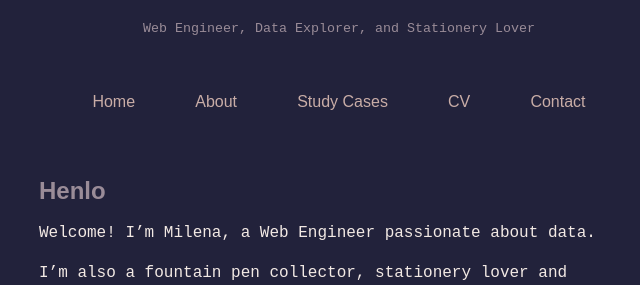
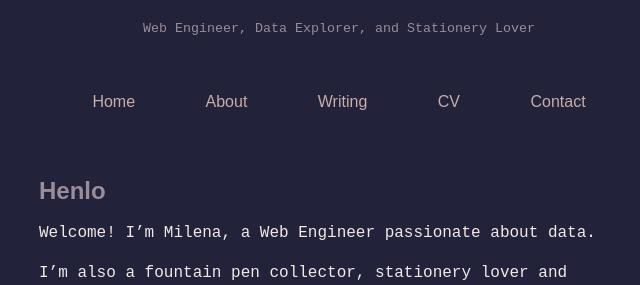
Before and after one commit to mil3na/mil3na.github.io, a Jekyll site: the page built from index.md, in a window 1280 px wide. Shown: the part 180-465 px from the top of the page, without its empty margins (301-941 px from the left). Built offline with Jekyll 4.4.1, drawn with Linux system fonts in a browser that asks for light colours; some web fonts are replaced.

Commit message:
Update cv 2

```diff
--- a/_layouts/default.html
+++ b/_layouts/default.html
@@ -29,7 +29,7 @@
         <ul>
           <li><a href="/">Home</a></li>
           <li><a href="/about">About</a></li>
-          <li><a href="/studies">Study Cases</a></li>
+          <li><a href="/writing">Writing</a></li>
           <li><a href="/cv">CV</a></li>
           <li><a href="/contact">Contact</a></li>
         </ul>
```
